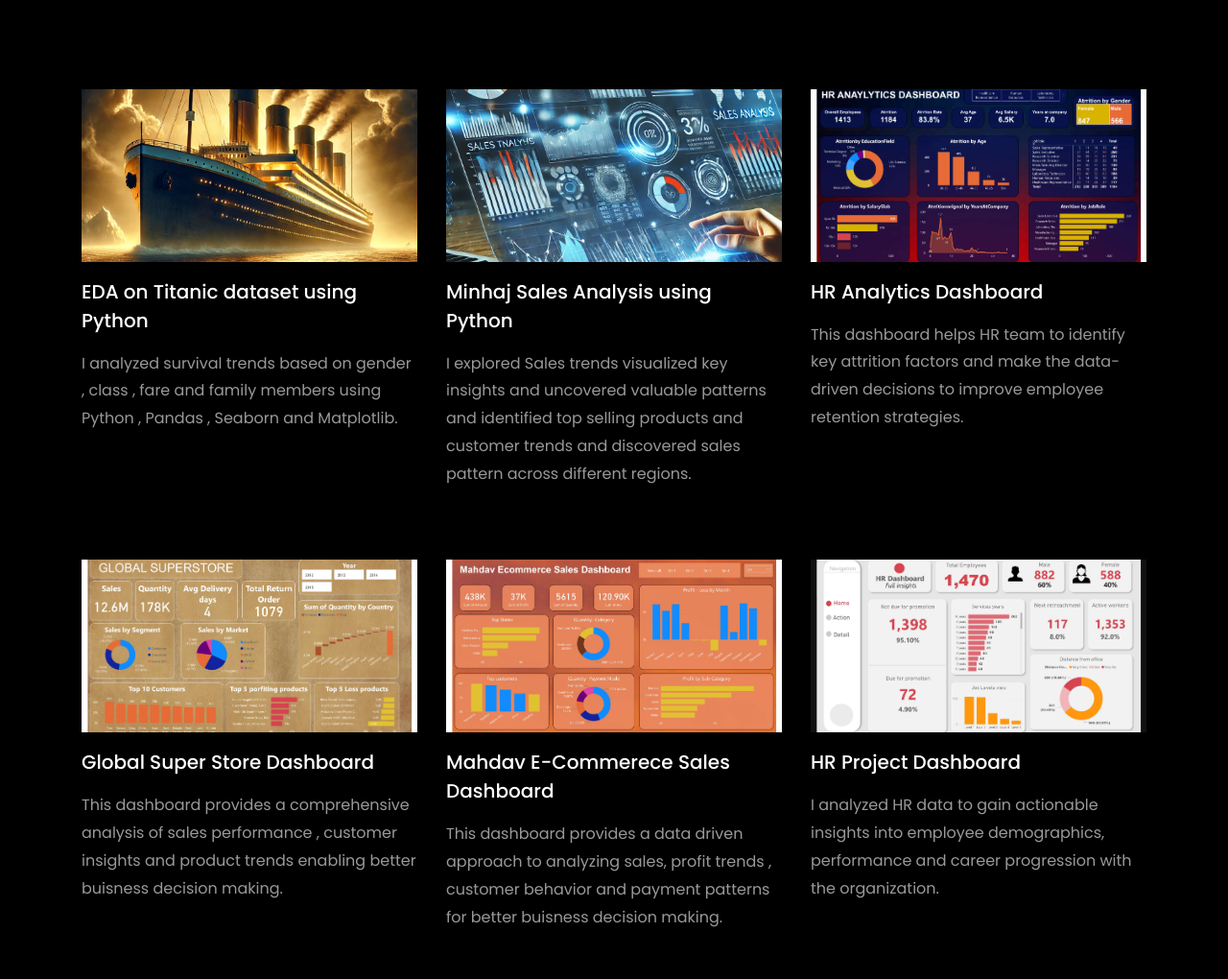
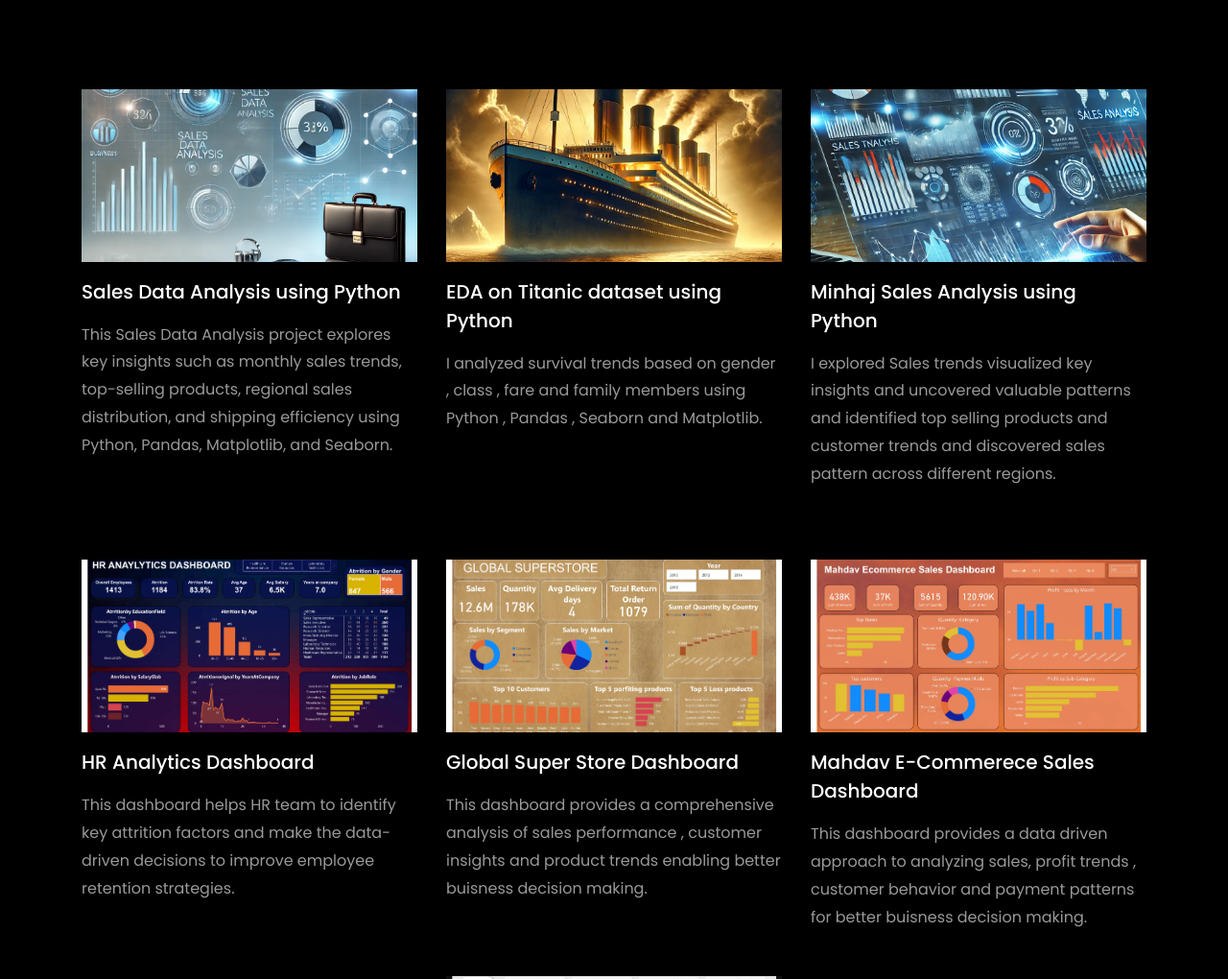
Before and after one commit to TanveerMalik8/Portfolio-Website, a plain HTML site: page index.html in a window 1280 px wide. Shown: the part 4701-5721 px from the top of the page at 96% size. Drawn offline with Linux system fonts and the light colour scheme; animation ran at ten frames a second; files whose address does not match are found by name.

Commit message:
Updated portfolio with new changes

```diff
--- a/index.html
+++ b/index.html
@@ -444,6 +444,19 @@
           </div>
         </div>
         <div class="row d-flex">
+
+		  <div class="col-md-4 d-flex ftco-animate">
+			<div class="blog-entry justify-content-end">
+			<a href="https://github.com/TanveerMalik8/Sales-Data-Analysis-Task-2/blob/main/Sales%20data%20Analysis-Task%202.ipynb" class="block-20 zoom-effect" style="background-image: url('images/proj-7.webp');">
+			</a>
+			<div class="text mt-3 float-right d-block">
+
+			  <h3 class="heading"><a href="https://github.com/TanveerMalik8/Sales-Data-Analysis-Task-2/blob/main/Sales%20data%20Analysis-Task%202.ipynb">Sales Data Analysis using Python</a></h3>
+			  <p>This Sales Data Analysis project explores key insights such as monthly sales trends, top-selling products, regional sales distribution, and shipping efficiency using Python, Pandas, Matplotlib, and Seaborn.
+		  </p>
+			</div>
+		  </div>
+		</div>
 		  <div class="col-md-4 d-flex ftco-animate">
 			<div class="blog-entry justify-content-end">
 			<a href="https://github.com/TanveerMalik8/Titanic-EDA-Task-1/blob/main/Titanic_Task%201%20.ipynb" class="block-20 zoom-effect" style="background-image: url('images/proj-1.webp');">
@@ -466,6 +479,11 @@
               </div>
             </div>
           </div>
+
+        </div>
+	<br>
+		<!-- added justify-content-center to center align the last two projects -->
+		<div class="row d-flex justify-content-center">
 			<div class="col-md-4 d-flex ftco-animate">
 				<div class="blog-entry">
 				<a href="https://github.com/TanveerMalik8/HR_Analytics_PoweBI_Dashboard/blob/main/HR_Analytics%20Dashboard.jpg" class="block-20 zoom-effect" style="background-image: url('images/project-3.jpg');">
@@ -477,10 +495,6 @@
 				</div>
 			  </div>
 			</div>
-        </div>
-	<br>
-		<!-- added justify-content-center to center align the last two projects -->
-		<div class="row d-flex justify-content-center">
 			<div class="col-md-4 d-flex ftco-animate">
 				<div class="blog-entry justify-content-end">
 				<a href="https://github.com/TanveerMalik8/Global_Superstore_Project/blob/main/global_superstore.jpg" class="block-20 zoom-effect" style="background-image: url('images/proj-4.jpg');">
@@ -514,6 +528,7 @@
 				</div>
 			  </div>
 			</div>
+
 		 </div>
 	  </div>
     </section>
```
Also changed, not shown: images/proj-7.webp (added). Lines whose indentation alone changed are shown as unchanged.
